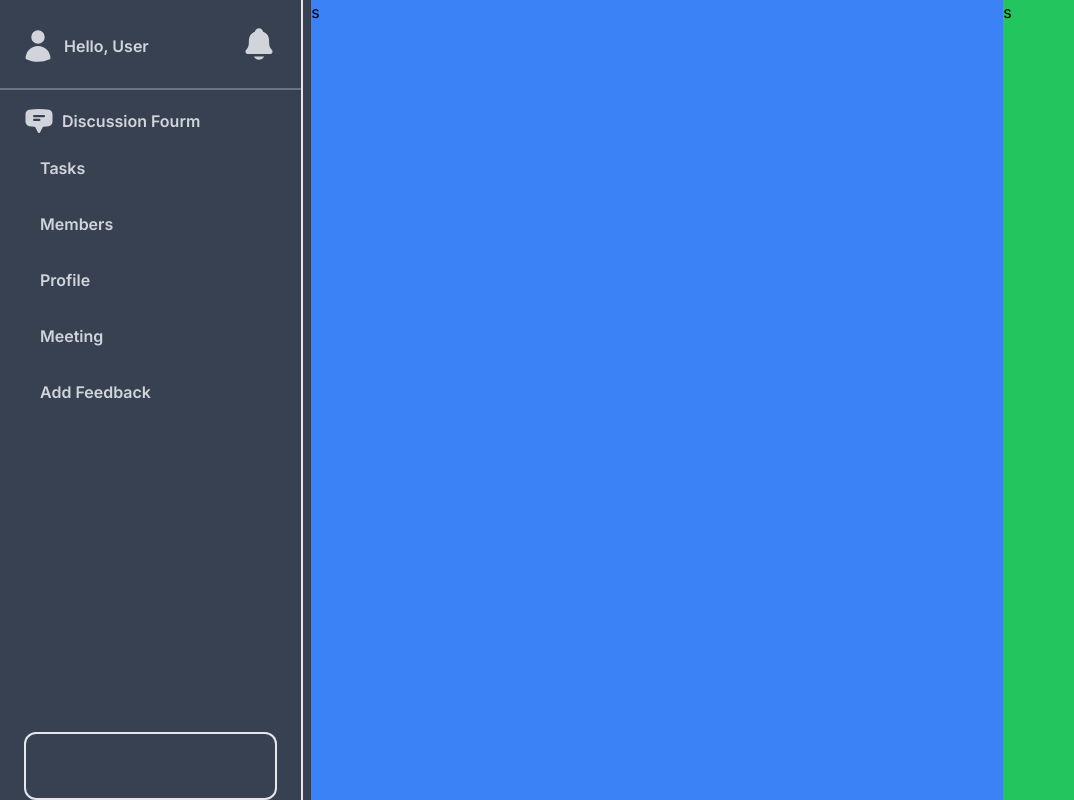
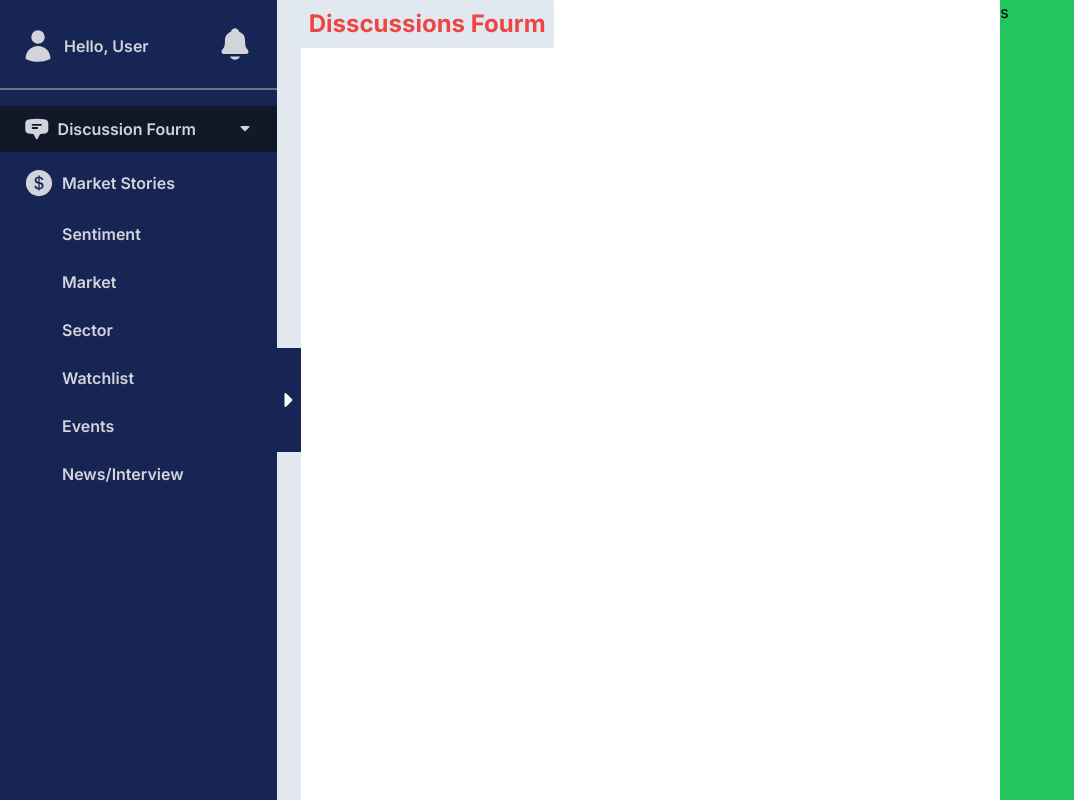
Before and after one commit to Thejellyfish1024/go-india-stocks-assignment, a Next.js app: page / in a window 1280 px wide. Shown: the whole page, without its empty margins (0-1074 px from the left). Built offline with nearby package versions, Linux system fonts and the light colour scheme.

Commit message:
completed the drawer

```diff
--- /dev/null
+++ b/src/app/components/Discussions.jsx
@@ -0,0 +1,11 @@
+import React from 'react';
+
+const Discussions = () => {
+    return (
+        <div>
+            <h2 className='text-2xl font-bold bg-slate-200 p-2 w-fit rounded-sm text-red-500'>Disscussions Fourm</h2>
+        </div>
+    );
+};
+
+export default Discussions;
--- a/src/app/components/Drawer.jsx
+++ b/src/app/components/Drawer.jsx
@@ -1,9 +1,11 @@
 "use client"
-import Link from "next/link";
 import { usePathname } from "next/navigation";
 import { HiUser } from "react-icons/hi2";
 import { IoNotifications } from "react-icons/io5";
 import { HiMiniChatBubbleBottomCenterText } from "react-icons/hi2";
+import { AiFillDollarCircle } from "react-icons/ai";
+import { FaSortDown } from "react-icons/fa";
+
 
 const Drawer = () => {
     const pathname = usePathname();
@@ -11,10 +13,10 @@ const Drawer = () => {
         // <div className="w-full bg-gray-700 text-[#FFF] font-semibold">
         //     This is drawer
         // </div>
-        <div className="sticky top-0 bg-gray-700 text-gray-300 font-semibold">
+        <div className="sticky w-full top-0 bg-blue-950 text-gray-300 font-semibold">
             <div className="relative">
                 <div
-                    className={`mr-2 h-screen xl:block hidden border-r-2 relative `}
+                    className={` h-screen xl:block hidden relative `}
                 >
                     <div className="h-screen flex flex-col justify-between">
                         <div className="">
@@ -25,105 +27,83 @@ const Drawer = () => {
                                 </div>
                                 <IoNotifications className="text-4xl" />
                             </div>
-                            <div className="mt-4 space-y-2 px-6">
+                            <div className="mt-4">
 
                                 <div className="flex flex-col justify-between">
                                     <ul className="space-y-2">
-                                        <li className="flex items-center gap-2">
+                                        <li className="flex items-center gap-2 bg-gray-900 px-6 py-2">
                                             <HiMiniChatBubbleBottomCenterText className="text-3xl" />
-                                            <Link
-                                                className={` ${pathname == "/dashboard"
-                                                    ? "active"
-                                                    : "inactive"
-                                                    } rounded-md cursor-pointer font-semibold`}
-                                                href="/dashboard"
+                                            <p className="flex justify-between w-full">
+                                                <span
+                                                    className={` rounded-md cursor-pointer font-semibold`}
+                                                >
+                                                    Discussion Fourm
+                                                </span>
+                                                <FaSortDown></FaSortDown>
+                                            </p>
+                                        </li>
+                                        <li className="flex items-center gap-2 hover:bg-gray-600 px-6 py-2">
+                                            <AiFillDollarCircle className="text-3xl" />
+                                            <span
+                                                className={` rounded-md cursor-pointer font-semibold`}
                                             >
-                                                Discussion Fourm
-                                            </Link>
+                                                Market Stories
+                                            </span>
                                         </li>
-                                        <li>
-                                            <Link
-                                                className={`flex items-center  gap-x-4 ${pathname ==
-                                                    "/dashboard/tasks"
-                                                    ? "active"
-                                                    : "inactive"
-                                                    }  px-4 py-3 rounded-md cursor-pointer font-semibold`}
-                                                href="/dashboard/tasks"
+                                        <li className="flex items-center gap-2 hover:bg-gray-700 px-6 py-2">
+
+                                            <span
+                                                className={`ml-[38px] rounded-md cursor-pointer font-semibold`}
                                             >
+                                                Sentiment
+                                            </span>
+                                        </li>
+                                        <li className="flex items-center gap-2 hover:bg-gray-700 px-6 py-2">
 
-                                                Tasks
-                                            </Link>
+                                            <span
+                                                className={`ml-[38px] rounded-md cursor-pointer font-semibold`}
+                                            >
+                                                Market
+                                            </span>
+                                        </li>
+                                        <li className="flex items-center gap-2 hover:bg-gray-700 px-6 py-2">
+
+                                            <span
+                                                className={`ml-[38px] rounded-md cursor-pointer font-semibold`}
+                                            >
+                                                Sector
+                                            </span>
+                                        </li>
+                                        <li className="flex items-center gap-2 hover:bg-gray-700 px-6 py-2">
+
+                                            <span
+                                                className={`ml-[38px] rounded-md cursor-pointer font-semibold`}
+                                            >
+                                                Watchlist
+                                            </span>
+                                        </li>
+                                        <li className="flex items-center gap-2 hover:bg-gray-700 px-6 py-2">
+
+                                            <span
+                                                className={`ml-[38px] rounded-md cursor-pointer font-semibold`}
+                                            >
+                                                Events
+                                            </span>
+                                        </li>
+                                        <li className="flex items-center gap-2 hover:bg-gray-700 px-6 py-2">
+
+                                            <span
+                                                className={`ml-[38px] rounded-md cursor-pointer font-semibold`}
+                                            >
+                                                News/Interview
+                                            </span>
                                         </li>
 
-                                        <li>
-                                            <Link
-                                                className={`flex items-center  gap-x-4 ${pathname ==
-                                                    "/dashboard/members"
-                                                    ? "active"
-                                                    : "inactive"
-                                                    }  px-4 py-3 rounded-md cursor-pointer font-semibold`}
-                                                href="/dashboard/members"
-                                            >
-                                                <div className="flex items-center">
 
-                                                    <p>Members</p>
-                                                </div>
-                                            </Link>
-                                        </li>
-
-                                        <li>
-                                            <Link
-                                                className={`flex items-center gap-x-4  ${pathname ==
-                                                    "/dashboard/profile"
-                                                    ? "active"
-                                                    : "inactive"
-                                                    } px-4 py-3 rounded-md cursor-pointer font-semibold`}
-                                                href="/dashboard/profile"
-                                            >
-
-                                                Profile
-                                            </Link>
-                                        </li>
-                                        <li>
-                                            <Link
-                                                className={`flex items-center  gap-x-4 ${pathname ==
-                                                    "/dashboard/meeting"
-                                                    ? "active"
-                                                    : "inactive"
-                                                    }  px-4 py-3 rounded-md cursor-pointer font-semibold`}
-                                                href="/dashboard/meeting"
-                                            >
-                                                <div className="flex items-center">
-
-                                                    <p>Meeting</p>
-                                                </div>
-                                            </Link>
-                                        </li>
-                                        <li>
-                                            <Link
-                                                className={`flex items-center  gap-x-4 ${pathname ==
-                                                    "/dashboard/add-feedback"
-                                                    ? "active"
-                                                    : "inactive"
-                                                    }  px-4 py-3 rounded-md cursor-pointer font-semibold`}
-                                                href="/dashboard/add-feedback"
-                                            >
-                                                <div className="flex items-center">
-
-                                                    <p>Add Feedback</p>
-                                                </div>
-                                            </Link>
-                                        </li>
                                     </ul>
                                 </div>
 
                             </div>
-                        </div>
-                        <div
-
-                            className="relative ms-6 me-6 bg-secondary/15 border-2 border-secondary flex flex-col items-center justify-between rounded-xl px-6 py-8 gap-3"
-                        >
-
                         </div>
                     </div>
                 </div>
--- a/src/app/layout.js
+++ b/src/app/layout.js
@@ -4,7 +4,7 @@ import "./globals.css";
 const inter = Inter({ subsets: ["latin"] });
 
 export const metadata = {
-  title: "Create Next App",
+  title: "Go India Stocks",
   description: "Generated by create next app",
 };
 
--- a/src/app/page.js
+++ b/src/app/page.js
@@ -1,13 +1,23 @@
+import Discussions from "./components/Discussions";
 import Drawer from "./components/Drawer";
+import { FaCaretRight } from "react-icons/fa";
 
 export default function Home() {
   return (
     <main>
       <div className="flex">
-        <div className="w-[45%]">
+        <div className="w-[43%] h-screen flex">
           <Drawer></Drawer>
+          <div className="bg-slate-200 h-full flex items-center">
+            <button className=" w-fit py-10 bg-blue-950">
+              <FaCaretRight className="text-2xl text-white" />
+            </button>
+          </div>
+
         </div>
-        <div className="w-full bg-blue-500">s</div>
+        <div className="w-full">
+          <Discussions></Discussions>
+        </div>
         <div className="w-2/5 bg-green-500">s</div>
       </div>
     </main>
```
